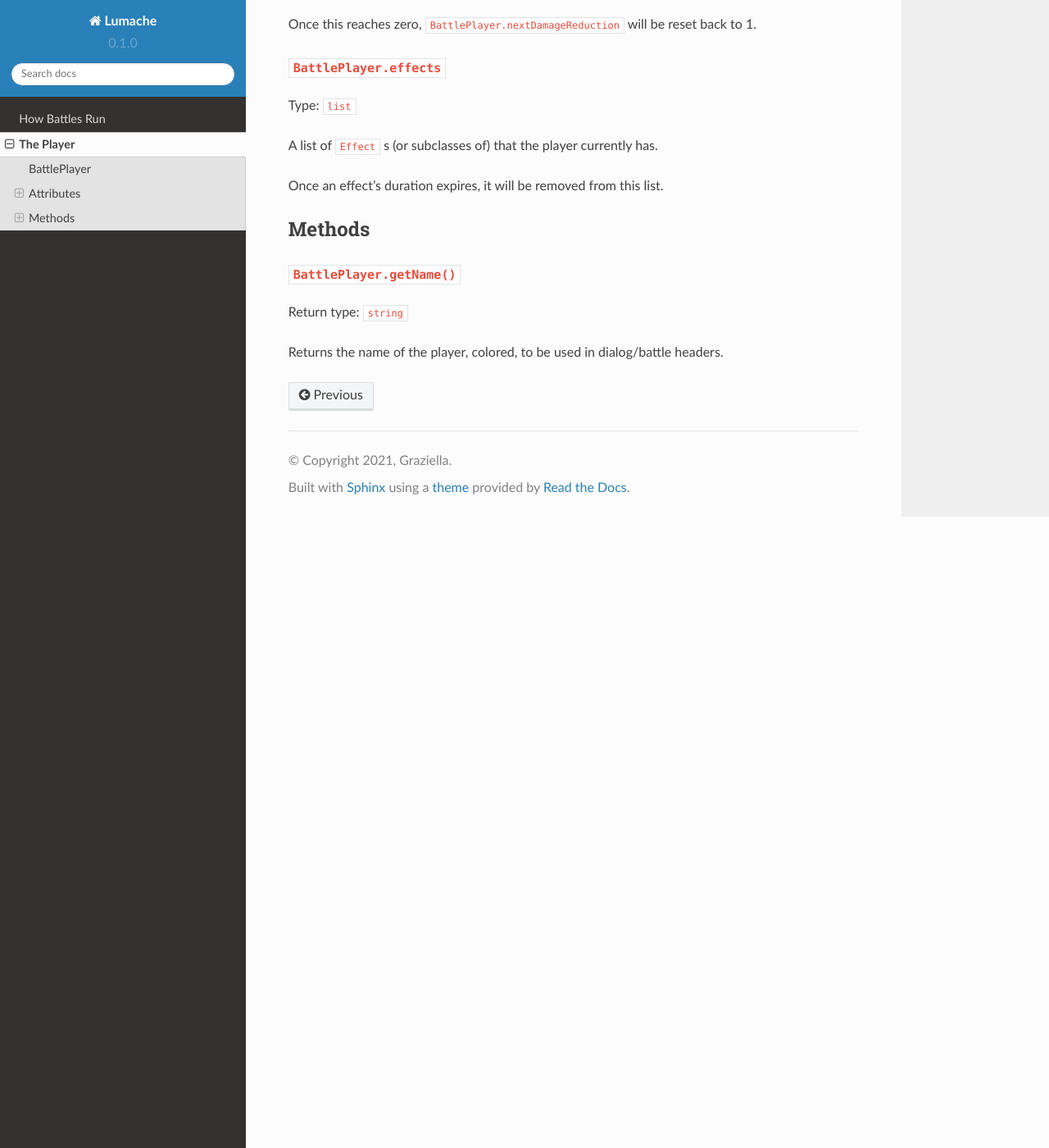
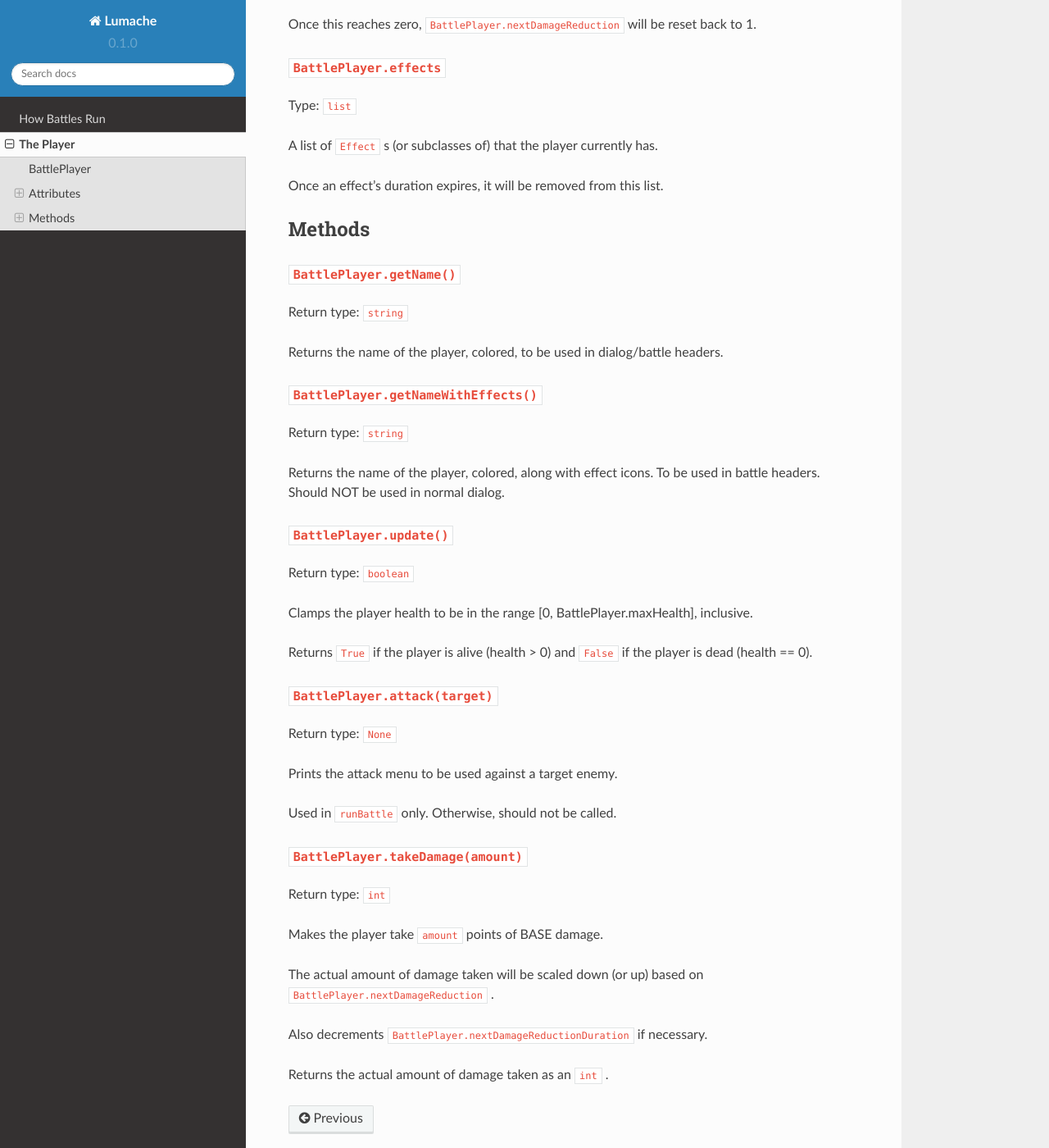
Before and after one commit to SmartyNotchy/FCP-Docs, a Sphinx documentation site: the page built from docs/source/player.rst, in a window 1280 px wide and 1400 px high, scrolled down 2760 px. Shown: the whole window at 82% size. Built offline with Sphinx 7.4.7 and the Read the Docs theme 2.0.0, drawn with Linux system fonts in a browser that asks for light colours.

Commit message:
Update player.rst

```diff
--- a/docs/source/player.rst
+++ b/docs/source/player.rst
@@ -140,3 +140,37 @@ Methods
 Return type: ``string``
 
 Returns the name of the player, colored, to be used in dialog/battle headers.
+
+``BattlePlayer.getNameWithEffects()``
+~~~~~~~~~~~~~~~~~~~~~~~~~~~~~~~~~~~~~
+Return type: ``string``
+
+Returns the name of the player, colored, along with effect icons. To be used in battle headers. Should NOT be used in normal dialog.
+
+``BattlePlayer.update()``
+~~~~~~~~~~~~~~~~~~~~~~~~~
+Return type: ``boolean``
+
+Clamps the player health to be in the range [0, BattlePlayer.maxHealth], inclusive.
+
+Returns ``True`` if the player is alive (health > 0) and ``False`` if the player is dead (health == 0).
+
+``BattlePlayer.attack(target)``
+~~~~~~~~~~~~~~~~~~~~~~~~~~~~~~~
+Return type: ``None``
+
+Prints the attack menu to be used against a target enemy.
+
+Used in ``runBattle`` only. Otherwise, should not be called.
+
+``BattlePlayer.takeDamage(amount)``
+~~~~~~~~~~~~~~~~~~~~~~~~~~~~~~~~~~~
+Return type: ``int``
+
+Makes the player take ``amount`` points of BASE damage.
+
+The actual amount of damage taken will be scaled down (or up) based on ``BattlePlayer.nextDamageReduction`` .
+
+Also decrements ``BattlePlayer.nextDamageReductionDuration`` if necessary.
+
+Returns the actual amount of damage taken as an ``int`` .
```
